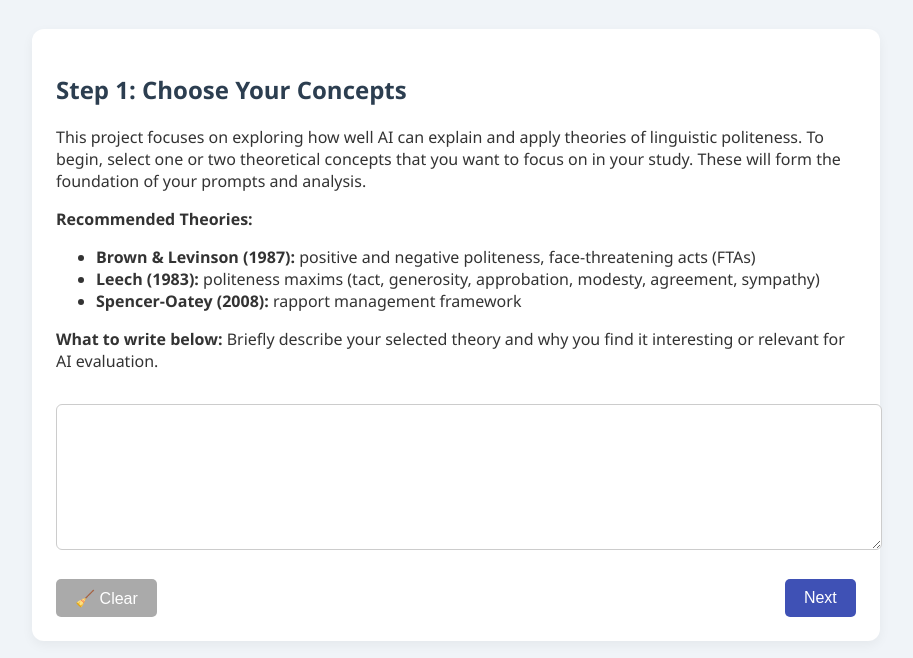
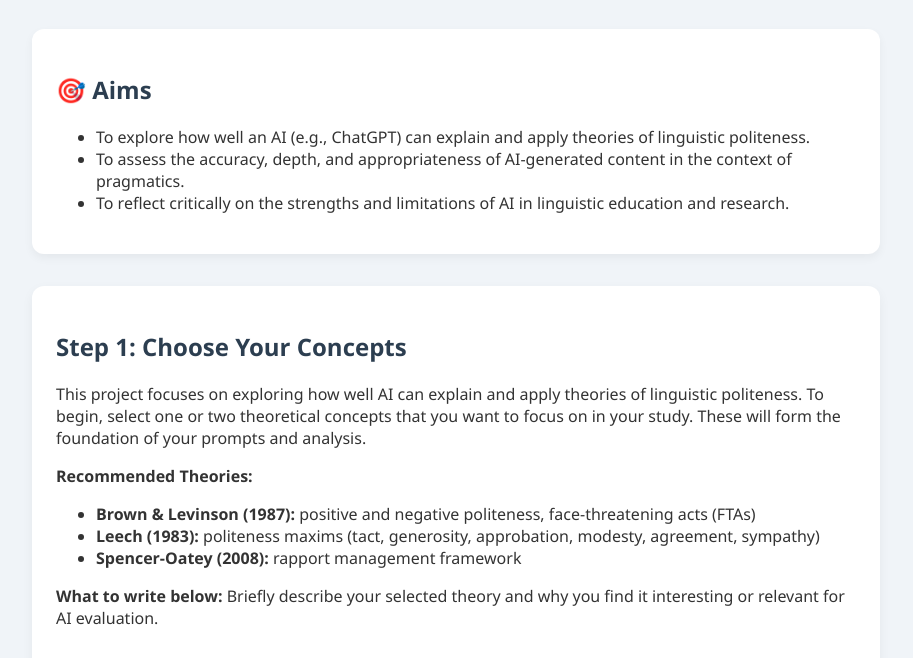
Before and after one commit to SleepyDog-max/AI-Research-PlannerOne, a plain HTML site: page index.html in a window 1280 px wide. Shown: the part 99-757 px from the top of the page, without its empty margins (184-1097 px from the left). Drawn offline with Linux system fonts and the light colour scheme.

Commit message:
Update index.html

```diff
--- a/index.html
+++ b/index.html
@@ -72,6 +72,15 @@
 <body>
 
 <h1>🌐 AI & Politeness: Interactive Research Planner</h1>
+<section style="max-width: 800px; margin: 2rem auto; background: #ffffff; padding: 1.5rem; border-radius: 12px; box-shadow: 0 4px 10px rgba(0,0,0,0.05);">
+  <h2>🎯 Aims</h2>
+  <ul>
+    <li>To explore how well an AI (e.g., ChatGPT) can explain and apply theories of linguistic politeness.</li>
+    <li>To assess the accuracy, depth, and appropriateness of AI-generated content in the context of pragmatics.</li>
+    <li>To reflect critically on the strengths and limitations of AI in linguistic education and research.</li>
+  </ul>
+</section>
+
 
 <section id="step1">
   <h2>Step 1: Choose Your Concepts</h2>
```
